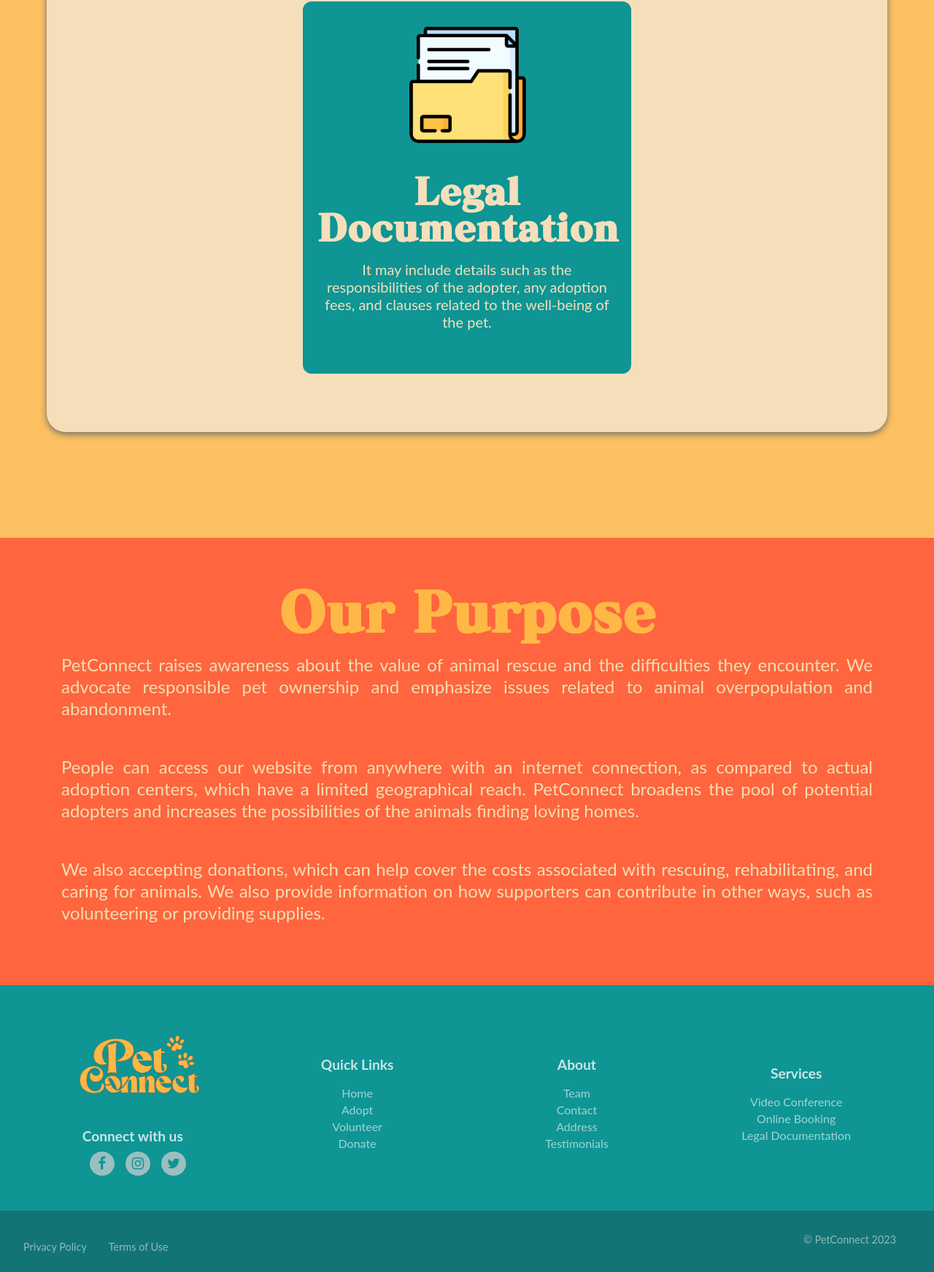
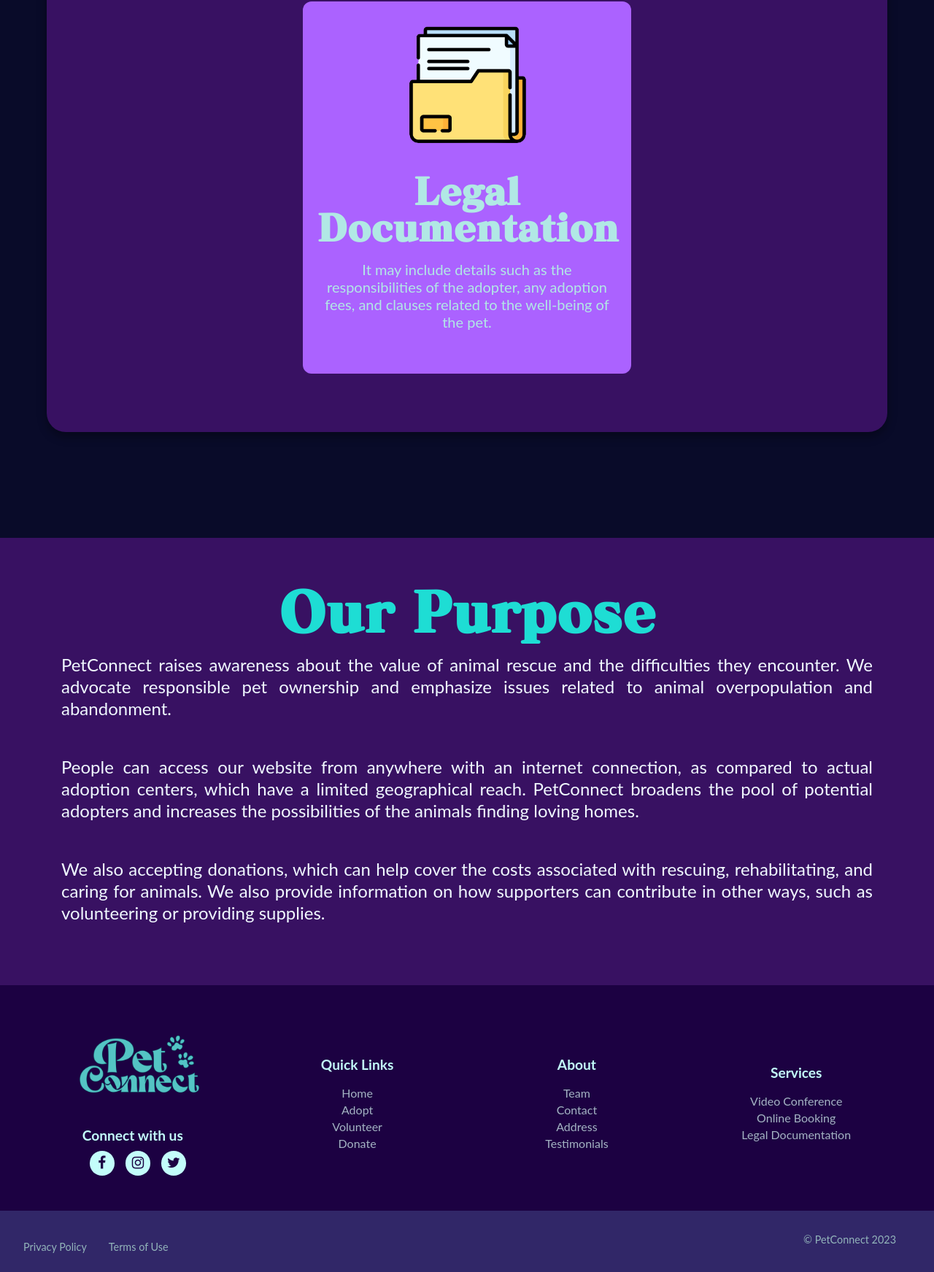
Before and after one commit to Marktrex/gr2_bscs3a_petconnect, a PHP site: page /landing-page-light.html in a window 1280 px wide. Shown: the part 1360-3103 px from the top of the page at 73% size. Run offline with PHP 8.4, Linux system fonts and the light colour scheme.

Commit message:
Landing Page + added icons
applied darkmode

```diff
--- a/src/footer.css
+++ b/src/footer.css
@@ -15,8 +15,8 @@
 footer .footer-content{
     display: flex;
     justify-content: space-around;
-    background: #0e9594;
-    color: #c9e6e7;;
+    background: #1c0142;
+    color: #c3fdfa;
     padding: 2em;
     font-size: 1.2rem;
 }
@@ -55,7 +55,7 @@ footer .item.logo>a
 
 
 footer .item, .quick-links ul, .about ul, .Services ul{
-    color: #c9e6e7;
+    color: #c3fdfa;
     list-style: none;
     margin-top: 15px;
 }
@@ -82,10 +82,10 @@ footer .item .socmed ul{
 }
 
 footer .item .socmed ul a{
-    color: #0e9594;
+    color: #1c0142;
     text-decoration: none;
     border-radius: 50%;
-    background-color:#9bbfc0;
+    background-color:#c3fdfa;
 }
 
 footer .item .socmed ul a:hover{
@@ -118,7 +118,7 @@ footer .info{
     display: flex;
     align-items: center;
     justify-content: space-around;
-    background: #127475;
+    background: #312768;
     color: #fff;
     font-size: 0.9rem;
 }
--- a/src/landing-page-light.css
+++ b/src/landing-page-light.css
@@ -13,7 +13,7 @@
 }
 
 body {
-  background: #fdc161;
+  background: #090b29;
 }
 
 header {
@@ -63,19 +63,19 @@ header .navbar {
 }
 
 .navbar .menu-links li a:hover {
-  color: #127475 !important;
+  color: #1EDDD4 !important;
 }
 
 .navbar .menu-links .join-btn a {
   padding: 8px 15px;
   border-radius: 4px;
-  background-color: #127475;
+  background-color: #ab62ff;
 }
 
 .navbar .menu-links .join-btn a:hover {
-  color: #fff !important;
+  color: #ab62ff !important;
   border-color: transparent !important;
-  background: #f2542d !important;
+  background: #1EDDD4 !important;
 }
 
 /*-----------------------------------------content---------------------------------------------------*/
@@ -103,7 +103,7 @@ header .navbar {
 }
 
 .hero-section .content h1 {
-  color: #0e9594;
+  color: #1EDDD4;
   font-family: 'dairantou';
   font-size: 350%;
   max-width: 200vh;
@@ -121,9 +121,9 @@ header .navbar {
 
 .register-button{
   border-radius: 30px;
-  background-color: #f2542d;
+  background-color: #ab62ff;
   border: none;
-  box-shadow: -2px 5px 0px #7a1d05;
+  box-shadow: -2px 5px 0px #352B71;
   color: #FFFFFF;
   font-size: 28px;
   padding: 10px;
@@ -186,17 +186,17 @@ header .navbar {
 }
 .container1>div
 {
-  background: #f5dfbb;
+  background: #381162;
   width: 90%;
   border-radius: 26px;
-  box-shadow: 0px 3px 10px rgb(110, 109, 109);
+  box-shadow: 0 .4rem .8rem #0005;
   padding: 5rem clamp(2rem,5vw,3rem);
   margin: auto;
 }
 
 .container1 h1{
   font-family: 'dairantou';
-  color: #ff653e;
+  color: #1EDDD4;
   font-size: 55px;
   text-align: center;
 }
@@ -212,7 +212,7 @@ header .navbar {
   width: 450px;
   min-height: 510px;
   text-align: center;
-  background-color: #0e9594;
+  background-color: #ab62ff;
   border-radius: 12px;
 }
 
@@ -232,20 +232,20 @@ header .navbar {
   font-size: 50px;
   text-align: center;
   margin: 20px;
-  color: #f5dfbb;
+  color: rgb(177, 232, 229);
 }
 
  .item p{
   font-size: 20px;
   text-align: center;
   margin: 20px;
-  color: #f5dfbb;
+  color: rgb(177, 232, 229);
  }
 
 .services .item:hover{
   margin-top: 2rem;
   transition: 0.3s;
-  box-shadow: -10px 10px 0px #127475;
+  box-shadow: -10px 10px 0px #5344ab;
 }
 
 /*-----------------------------------content---------------------------------------------------------*/
@@ -255,7 +255,7 @@ header .navbar {
   padding: 0;
   min-height: auto;
   margin-top: 145px;
-  background: #ff653e;
+  background: #381162;
 }
 
 .container2 .item{
@@ -268,13 +268,13 @@ header .navbar {
 }
 .container2 h1{
   font-family: 'dairantou';
-  color: #ffb845;
+  color: #1EDDD4;
   font-size: 75px;
   text-align: center;
 }
 
 .container2 p{
-  color: wheat;
+  color: aliceblue;
   font-size: 24px;
   line-height: 30px;
   text-align: justify;
@@ -320,10 +320,10 @@ header .navbar {
   width: 10px;
 }
 ::-webkit-scrollbar-track{
-  background-color: #fdf7ec;
+  background-color: #48345d;
 }
 ::-webkit-scrollbar-thumb{
-  background: linear-gradient(#ffb845,#0e9594);
+  background: linear-gradient(#ab62ff, #1EDDD4);
   border-radius: 20px;
 }
 
--- a/src/landing-page-light.html
+++ b/src/landing-page-light.html
@@ -21,7 +21,7 @@
     <header>
       <nav class="navbar">
         <a href="#" class="logo">
-          <img src="/src/icons/logo.png" alt="Logo" />
+          <img src="/src/icons/logo-dark.png" alt="Logo" />
         </a>
 
         <ul class="menu-links">
@@ -59,7 +59,7 @@
           </button>
         </div>
         <div class="photodecor">
-          <img src="/src/icons/photodecor1.png" alt="" />
+          <img src="/src/icons/photodecordark2.png" alt="" />
         </div>
       </div>
     </section>
@@ -129,7 +129,7 @@
       <div class="footer-content">
         <div class="item logo">
           <a href="#">
-            <img src="/src/icons/footer-logo.png" alt="logo" />
+            <img src="/src/icons/footerlogodark.png" alt="logo" />
           </a>
           <br />
           <div class="socmed">
--- a/src/navbar-scroll-change.js
+++ b/src/navbar-scroll-change.js
@@ -36,8 +36,8 @@ function changeHeaderColor(textColor)
     let backgroundColor = null;
     if (scrollPosition > 50) {
         // scroll below
-        backgroundColor = '#fff6e8';
-        textColor = "#e89003";
+        backgroundColor = '#40386B';
+        textColor = "#c3fdfa";
     } else {
         // on top
         backgroundColor = 'transparent';
```
Also changed, not shown: src/icons/footer-logo.png (deleted), src/icons/footerlogodark.png (added), src/icons/icons-user.png (deleted), src/icons/logo.png (deleted), src/icons/photodecor1.png (deleted), src/icons/photodecordark2.png (added).
